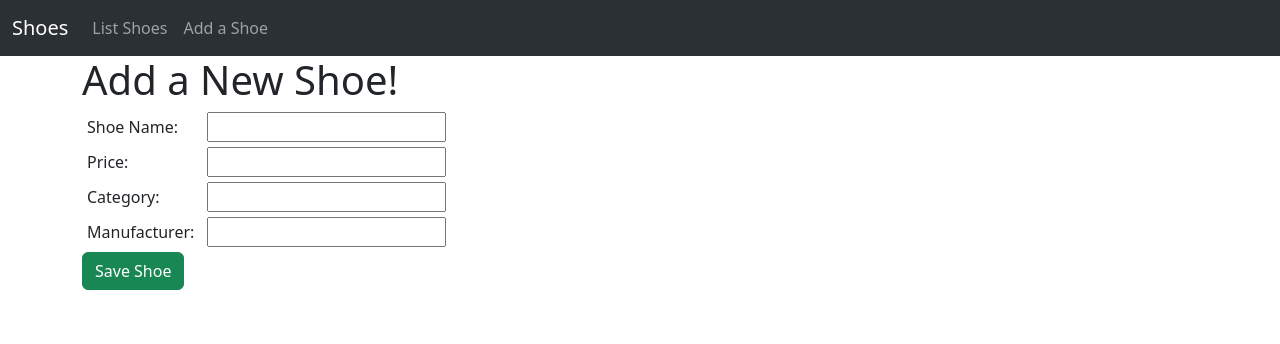
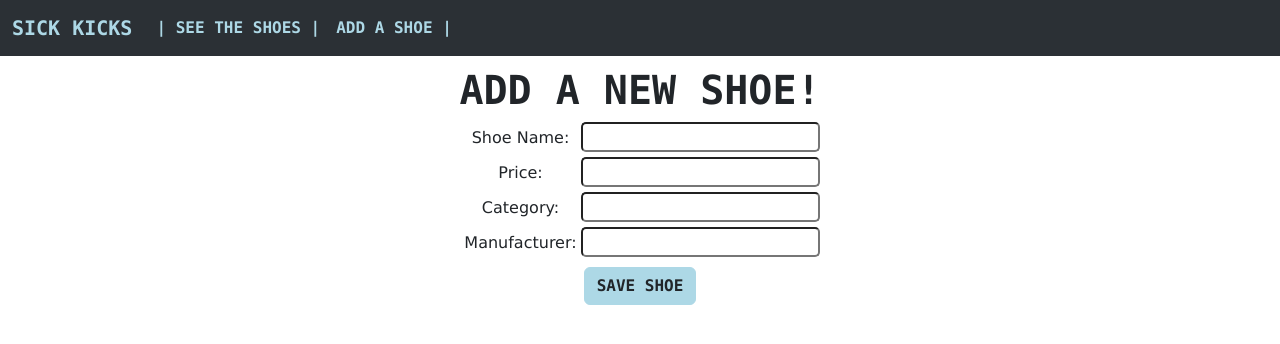
Before and after one commit to LOPO6/COMP2068Assignment2, an Angular app: page /add in a window 1280 px wide. Shown: the top 344 px of the page. Built offline with nearby package versions, Linux system fonts and the light colour scheme.

Commit message:
added css, tweaked html format

```diff
--- a/src/app/components/add/add.component.css
+++ b/src/app/components/add/add.component.css
@@ -0,0 +1,41 @@
+.btn-success{
+    background-color: lightblue;
+    border-color: lightblue;
+    font-family: Monaco, "Courier New", monospace;
+    font-weight: bold;
+    color: #212529;
+    text-transform: uppercase;
+    margin-top: 5px;
+}
+
+
+section {
+    text-align: center;     /* Center the text inside the section */
+    border-radius: 8px;     /* Optional rounded corners */
+    max-width: 500px;       /* Set a max width to control the layout */
+    width: 100%;            /* Allow the section to expand but with a max width */
+
+}
+
+body{
+    display: flex;
+    margin-top: 10px;
+    justify-content: center;
+
+}
+
+label{
+    font-family: Verdana, Geneva, Tahoma, sans-seriff;
+    color:#212529;
+}
+
+h1{
+    font-family: Monaco, "Courier New", monospace;
+    font-weight: bold;
+    color: #212529;
+    text-transform: uppercase;
+}
+
+input{
+    border-radius: 5px;
+}
--- a/src/app/components/add/add.component.html
+++ b/src/app/components/add/add.component.html
@@ -1,6 +1,8 @@
+<body>
+<section>
 <h1>Add a New Shoe!</h1>
 
-<section class="col-lg-6">
+
     <fieldset>
         <label for="shoeName">Shoe Name: </label>
         <input required [(ngModel)]="name" name="shoeName" />
@@ -21,3 +23,4 @@
     <!-- Button to Add Shoe -->
     <button class="btn btn-success" (click)="addShoe()">Save Shoe</button>
 </section>
+</body>
--- a/src/app/components/home/home.component.css
+++ b/src/app/components/home/home.component.css
@@ -0,0 +1,23 @@
+h1{
+    display: flex;
+    margin-top: 10px;
+    justify-content: center;
+    font-family: Monaco, "Courier New", monospace;
+    font-weight: bold;
+    color: #212529;
+  }
+h4{
+    display: flex;
+    justify-content: center;
+    font-family: Monaco, "Courier New", monospace;
+    font-weight: bold;
+    color: #212529;
+    margin-bottom: 15px;
+}
+
+p{
+    display: flex;
+    justify-content: center;
+    font-family: Verdana, Geneva, Tahoma, sans-seriff;
+
+}
--- a/src/app/components/home/home.component.html
+++ b/src/app/components/home/home.component.html
@@ -1,2 +1,5 @@
-<h1>The Shoe Review Site!</h1>
-<p>Source code found on: (insert github link here)</p>
+<h1>SICK KICKS!</h1>
+<h4>THE ULTIMATE SHOE SITE</h4>
+
+<p>Sick kicks is a shoe site connected to an api that is programmed in javascript!</p>
+<p>Source code found on: https://github.com/LOPO6/COMP2068Assignment2</p>
--- a/src/app/components/nav/nav.component.css
+++ b/src/app/components/nav/nav.component.css
@@ -0,0 +1,5 @@
+a{
+    font-family: Monaco, "Courier New", monospace;
+    font-weight: bold;
+    color:lightblue;
+}
--- a/src/app/components/nav/nav.component.html
+++ b/src/app/components/nav/nav.component.html
@@ -1,13 +1,13 @@
 <nav class="navbar navbar-expand-lg bg-body-tertiary" data-bs-theme="dark">
     <div class="container-fluid">
-      <a class="navbar-brand" href="#">Shoes</a>
+      <a class="navbar-brand" href="#">SICK KICKS</a>
       <button class="navbar-toggler" type="button" data-bs-toggle="collapse" data-bs-target="#navbarNavAltMarkup" aria-controls="navbarNavAltMarkup" aria-expanded="false" aria-label="Toggle navigation">
         <span class="navbar-toggler-icon"></span>
       </button>
       <div class="collapse navbar-collapse" id="navbarNavAltMarkup">
         <ul class="navbar-nav">
-            <a class="nav-link" routerLink="/shoe">List Shoes</a>
-            <a class="nav-link" routerLink="/add">Add a Shoe</a>
+            <a class="nav-link" routerLink="/shoe"> | SEE THE SHOES |</a>
+            <a class="nav-link" routerLink="/add"> ADD A SHOE |</a>
         </ul>
       </div>
     </div>
--- a/src/app/components/shoe/shoe.component.css
+++ b/src/app/components/shoe/shoe.component.css
@@ -3,12 +3,28 @@
     margin: 0 auto;
   }
 
-  .shoe-item {
+
+  h1{
     display: flex;
-    justify-content: space-between;
-    margin: 10px 0;
+    margin-top: 10px;
+    justify-content: center;
+    font-family: Monaco, "Courier New", monospace;
+    font-weight: bold;
+    color: #212529;
   }
-
+  li{
+    background-color: #212529;
+    color: lightblue;
+  }
+  h3{
+    display: flex;
+    margin-top: 10px;
+    justify-content: center;
+    font-family: Monaco, "Courier New", monospace;
+    font-weight: bold;
+    margin-bottom: 15px;
+    color: #212529
+  }
   .modal {
     position: fixed;
     top: 0;
@@ -31,6 +47,12 @@
   .form-group {
     margin-bottom: 15px;
   }
+  .form-group button{
+    margin-left: 10px;
+  }
+  .form-group input{
+    border-radius: 5px;
+  }
 
   .form-actions button {
     margin: 10px 5px 0 0;
@@ -39,3 +61,58 @@
   .store-item {
     margin-bottom: 10px;
   }
+  .store-item input{
+    margin-bottom: 2px;
+    border-radius: 5px;
+  }
+
+
+  .button-container{
+      display:flex;
+      justify-content: flex-end;
+      gap: 10px;
+
+  }
+  .modal-content h2{
+    font-family: Monaco, "Courier New", monospace;
+    font-weight: bold;
+    color: #212529;
+    display: flex;
+    justify-content: center;
+
+  }
+
+  h4{
+    font-family: Monaco, "Courier New", monospace;
+    font-weight: bold;
+    text-transform: uppercase;
+  }
+  h6{
+    font-family:Verdana, Geneva, Tahoma, sans-serif;
+  }
+
+.btn-warning{
+    background-color: blue;
+    border-color: blue;
+    font-family: Monaco, "Courier New", monospace;
+    color: white;
+}
+
+.modal-content button{
+    border-radius: 5px;
+    color:lightblue;
+    background-color: #212529;
+    font-family: Monaco, "Courier New", monospace;
+    font-weight: bold;
+    text-transform: uppercase;
+}
+
+.modal-content label{
+    font-family: Verdana, Geneva, Tahoma, sans-serif;
+}
+
+.btn-danger{
+    font-family: Monaco, "Courier New", monospace;
+    color: white;
+
+}
--- a/src/app/components/shoe/shoe.component.html
+++ b/src/app/components/shoe/shoe.component.html
@@ -1,7 +1,5 @@
-<h1>Check out the shoes!</h1>
-
-<section class="row">
-    <section class="col-lg-6">
+<h1>CHECK OUT THE SHOES!</h1>
+<h3>Brand new shoes fresh from the database!</h3>
         <ul class="list-group">
             <!-- Loop through the list of shoes -->
             <li *ngFor="let shoe of SHOES" class="list-group-item">
@@ -35,8 +33,6 @@
                 </div>
             </li>
         </ul>
-    </section>
-</section>
 
 <!-- Modal for adding/editing a shoe -->
 <div class="modal" *ngIf="showModal" (click)="closeModal($event)">
```
